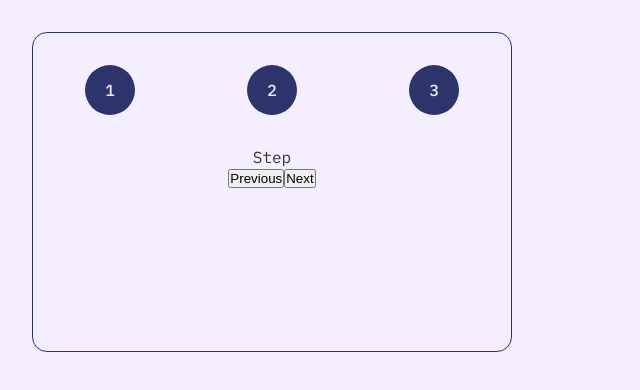
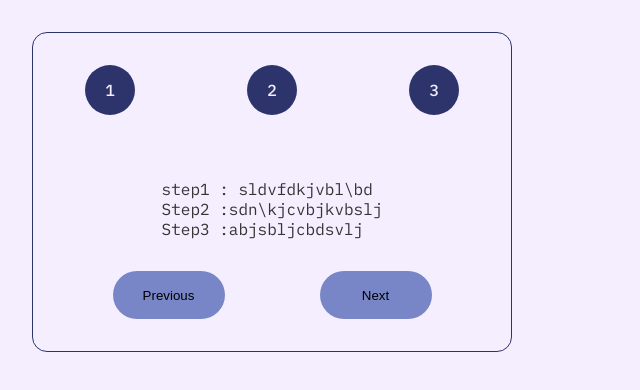
Before and after one commit to LinSchmitz/miniAssignments, a React (Vite) app in the folder Steps/: page / in a window 1280 px wide. Shown: the top 390 px of the page, without its empty margins (0-640 px from the left). Built offline with nearby package versions, Linux system fonts and the light colour scheme; the HTML template or start-up script is replaced by a standard one.

Commit message:
create UI

```diff
--- a/Steps/src/App.jsx
+++ b/Steps/src/App.jsx
@@ -22,14 +22,20 @@ function Numbers() {
 }
 
 function Main() {
-  return <main>Step</main>;
+  return (
+    <main className="main">
+      <p>step1 : sldvfdkjvbl\bd</p>
+      <p>Step2 :sdn\kjcvbjkvbslj</p>
+      <p>Step3 :abjsbljcbdsvlj</p>
+    </main>
+  );
 }
 
 function Buttons() {
   return (
-    <div>
-      <button>Previous</button>
-      <button>Next</button>
+    <div className="btns">
+      <button className="btn">Previous</button>
+      <button className="btn">Next</button>
     </div>
   );
 }
--- a/Steps/src/index.css
+++ b/Steps/src/index.css
@@ -27,6 +27,7 @@ h1 {
 .card {
   display: flex;
   flex-direction: column;
+  justify-content: space-between;
   align-items: center;
   margin: 2rem;
   padding: 2rem;
@@ -46,6 +47,7 @@ h1 {
   background-color: var(--beginner-color);
   color: var(--light-bg);
   border-radius: 50%;
+  border: none;
   width: 50px;
   height: 50px;
 
@@ -54,4 +56,18 @@ h1 {
   justify-content: center;
 
   font-weight: 500;
+  cursor: pointer;
 }
+
+.btns {
+  display: flex;
+  width: 100%;
+  justify-content: space-around;
+}
+.btn {
+  width: 7rem;
+  height: 3rem;
+  border-radius: 50px;
+  border: none;
+  background-color: var(--strong-color);
+}
```
